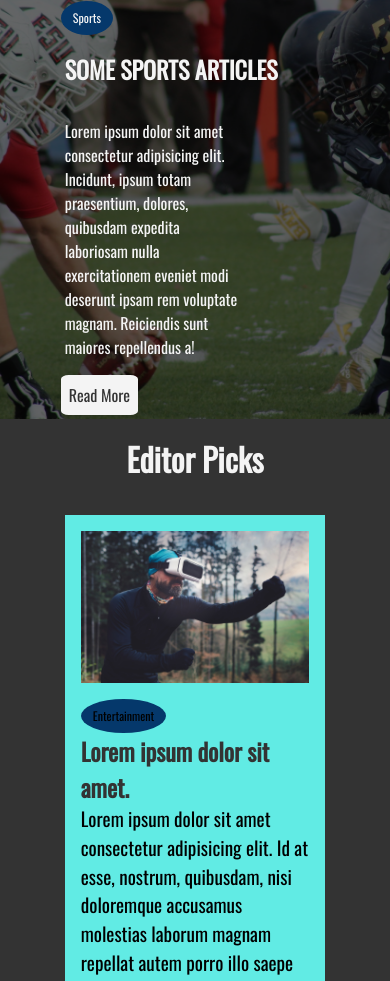
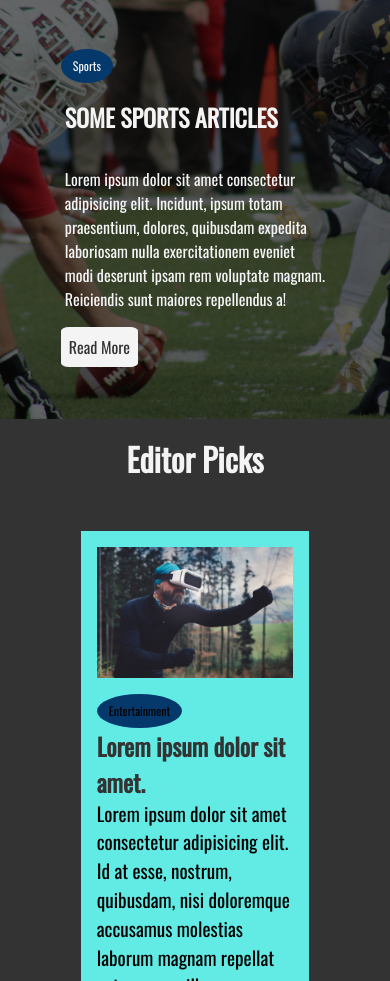
Before and after one commit to RiyasaatAhmed/NewsGridUsingRawHTMLCSS, a plain HTML site: page index.html in a window 390 px wide. Shown: the part 119-1100 px from the top of the page. Drawn offline with nearby package versions, Linux system fonts and the light colour scheme.

Commit message:
fixing the margin issue

```diff
--- a/css/mobile.css
+++ b/css/mobile.css
@@ -29,7 +29,7 @@
 
 #show-case .container .show-case-p
 {
-  width: 70%;
+  width: 100%;
 }
 
 /* Stacking the Articles One After Another */
@@ -42,6 +42,10 @@
 {
   display: flex;
   flex-direction: column;
+}
+#timeline .container .timeline-container .card
+{
+  margin: 1rem;
 }
 
 #timeline .container .timeline-container > *:first-child,
```
